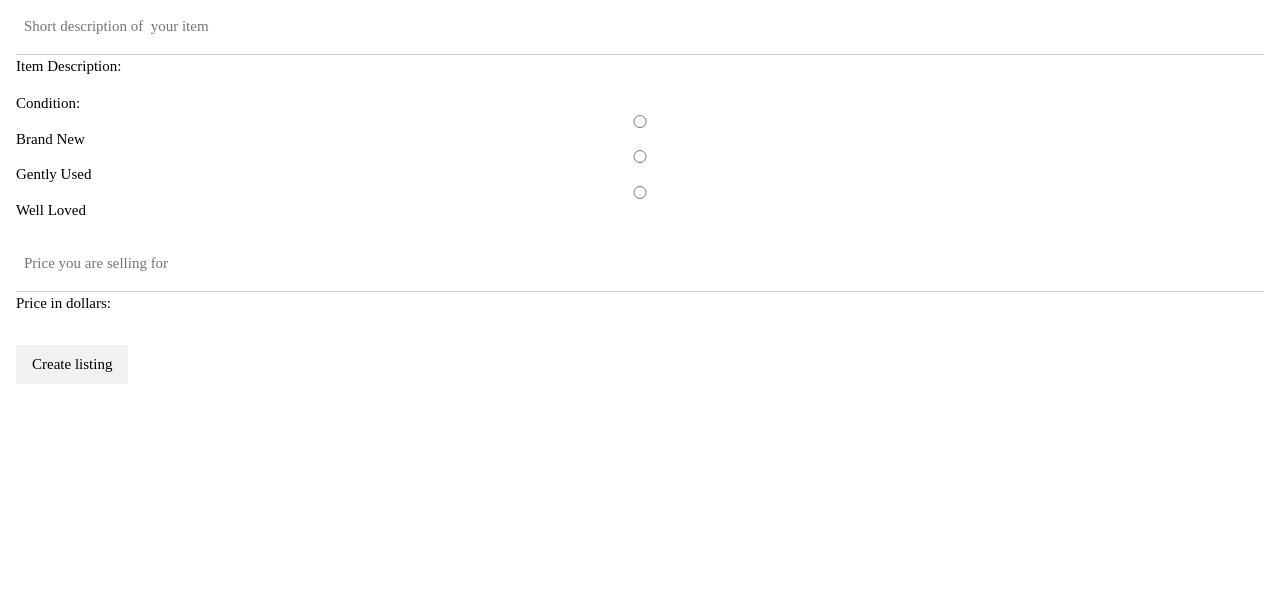
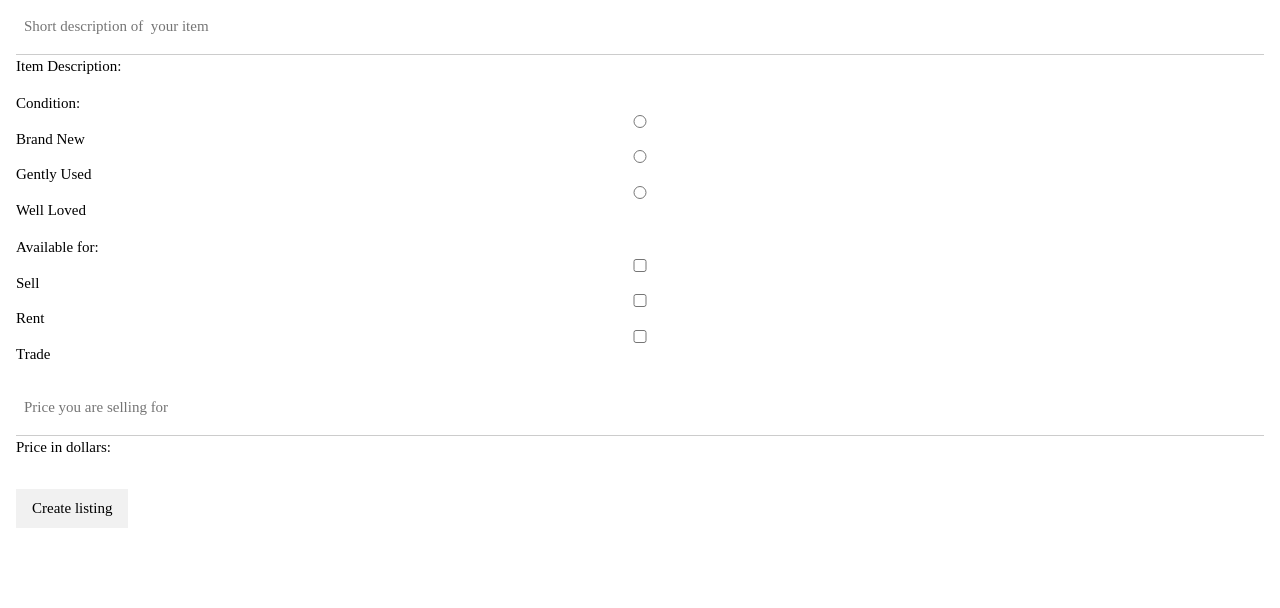
Before and after one commit to firfan12/Gem, a Flask app: template draft/templates/listing_form.html in a window 1280 px wide. Shown: the part 837-1445 px from the top of the page. Before the commit the page ends 1221 px from the top, so only its background shows below. Run offline with Flask 2, Linux system fonts and the light colour scheme; the template is opened without the code that fills it, so the values that code supplies are empty.

Commit message:
implemented Rebecca's changes

```diff
--- a/draft/app.py
+++ b/draft/app.py
@@ -95,25 +95,6 @@ def query():
         return render_template('listings.html', page_title ='Listings Found',listings = results)
 
 
-#Handles the routing of buttons on the main page and on the listing form.
-#Rebecca: could you look  here to see if this is modular enough just if you have time,
-#  considering it is buttons
-#on diff pages? I added this but am not sure if impleemnted right.
-# Could you also check the forms and the actions, esp surrounding the buttons  and on
-# listingform.html?
-# not sure if I did this right....
-@app.route('/redirect/',  methods=['POST','GET'])
-def page_buttons():
-    if request.method == 'GET':
-        # print(request.args)
-        if request.args['submit_button'] == "buy":
-            return redirect(url_for('listings'))
-        elif request.args['submit_button'] == "sell":
-            return redirect(url_for('listingForm'))
-        elif  request.args['submit_button'] == "post_listing":
-            return redirect(url_for('listingForm'))
-
-
 #After a user submits a listing to be posted, this route
 #returns to them the result of their successful listing
 #and tells them that their listing was posted.
@@ -123,9 +104,8 @@ def listingReturn():
     if request.method == 'POST':
         #Retreive all submitted listing information.
         name = request.form['name']
-        #For now, let's just say that the item is only category 'clothing'
-        # (which  is category1).
-        categoryClothing = request.form['category1']
+        #For now, let's just say you can only select one category to list your item under. i.e Clothing.
+        categoryClothing = request.form['category']
         description = request.form['description']
         condition = request.form['condition']
         price = request.form['price']
@@ -134,10 +114,9 @@ def listingReturn():
         else:
             free = False
 
-        #Rebecca: are these lines supposed to be here? The commented out parts. If so,
-        #feel free to remove them. Just not sure what availablefor is.
-        #No database equivalent yet for 'availablefor'.
-        #availableForSell = request.form['sellmode1']
+
+
+        availableForSell = request.form['sellmode']
         #Insert into DB, retreive itemID:
         itemID = listing.insertListing(conn,name,categoryClothing,free, description,
                 condition,price)
--- a/draft/static/listingform_style.css
+++ b/draft/static/listingform_style.css
@@ -7,5 +7,5 @@
 }
 
 p {
-    padding-top: 3em;
+    padding-bottom: 3em;
 }
--- a/draft/templates/listing_form.html
+++ b/draft/templates/listing_form.html
@@ -17,47 +17,47 @@
         <p>Category: Have to click clothing for the draft version. Cannot click other categories (yet)</p>
 
                 <label>
-                    <input class="w3-input w3-padding-16" required type=checkbox name="category1" value="Clothing">
+                    <input class="w3-input w3-padding-16"  type=checkbox name="category" value="Clothing">
                     Clothing
                 </label>
 
                 <label>
-                    <input class="w3-input w3-padding-16"  type=checkbox name="category2" value="Accessories">
+                    <input class="w3-input w3-padding-16"  type=checkbox name="category" value="Accessories">
                     Accessories
                 </label>
 
                 <label>
-                    <input class="w3-input w3-padding-16"  type=checkbox name="category3" value="Dorm Essentials">
+                    <input class="w3-input w3-padding-16"  type=checkbox name="category" value="Dorm Essentials">
                     Dorm Essentials
                 </label>
 
                 <label>
-                    <input class="w3-input w3-padding-16"  type=checkbox name="category4" value="Beauty">
+                    <input class="w3-input w3-padding-16"  type=checkbox name="category" value="Beauty">
                     Beauty
                 </label>Beauty
 
                 <label>
-                    <input class="w3-input w3-padding-16"  type=checkbox name="category5" value="School Supplies">
+                    <input class="w3-input w3-padding-16"  type=checkbox name="category" value="School Supplies">
                     School Supplies
                 </label>
 
                 <label>
-                    <input class="w3-input w3-padding-16"  type=checkbox name="category6" value="Tech">
+                    <input class="w3-input w3-padding-16"  type=checkbox name="category" value="Tech">
                     Tech
                 </label>
 
                 <label>
-                    <input class="w3-input w3-padding-16"  type=checkbox name="category7" value="Furniture">
+                    <input class="w3-input w3-padding-16"  type=checkbox name="category" value="Furniture">
                     Furniture
                 </label>
 
                 <label>
-                    <input class="w3-input w3-padding-16"  type=checkbox name="category8" value="Textbooks">
+                    <input class="w3-input w3-padding-16"  type=checkbox name="category" value="Textbooks">
                     Textbooks
                 </label>
 
                 <label>
-                    <input class="w3-input w3-padding-16"  type=checkbox name="category9" value="Food">
+                    <input class="w3-input w3-padding-16"  type=checkbox name="category" value="Food">
                     Food
                 </label>
 
@@ -73,33 +73,32 @@
 
 
         <p><label>Condition:
-                <input class="w3-input w3-padding-16" type="radio" name="condition" value="Brand New">
+                <input class="w3-input w3-padding-16" required type="radio" name="condition" value="Brand New">
                 <label for="Brand New">Brand New</label>
-                <input class="w3-input w3-padding-16" type="radio" name="condition" value="Gently Used">
+                <input class="w3-input w3-padding-16" required type="radio" name="condition" value="Gently Used">
                 <label for="Gently Used">Gently Used</label>
-                <input class="w3-input w3-padding-16" type="radio" name="condition" value="Well Loved">
+                <input class="w3-input w3-padding-16" required type="radio" name="condition" value="Well Loved">
                 <label for="Well Loved">Well Loved</label>
             </label></p>
 
-        <!--No database equivalent, yet.-->
-        <!--<p><label>Available for:
-        <input class="w3-input w3-padding-16" type="checkbox" id = "sellmode1" name="sellmode1" value = "sell">
-        <label for="sell">Sell</label>
-        <input class="w3-input w3-padding-16" type="checkbox" id = "sellmode2" name="sellmode2" value = "rent">
-        <label for="sell">Rent</label>
-        <input class="w3-input w3-padding-16" type="checkbox" id = "sellmode3" name="sellmode3" value = "trade">
-        <label for="sell">Trade</label>
-    </label></p>-->
+        <!-- Whether the item is for sale, rent, or trade -->
+        <p><label>Available for:
+            <input class="w3-input w3-padding-16" type="checkbox" name="sellmode" value = "sell">
+            <label for="sell">Sell</label>
+            <input class="w3-input w3-padding-16" type="checkbox" name="sellmode" value = "rent">
+            <label for="sell">Rent</label>
+            <input class="w3-input w3-padding-16" type="checkbox" name="sellmode" value = "trade">
+            <label for="sell">Trade</label>
+        </label></p>
 
 
         <p><input class="w3-input w3-padding-16" type="number" placeholder="Price you are selling for" required
                 name="price" min="0">Price in dollars:</p>
 
-        <form class="page_buttons" method="GET" action="/redirect/">
-            <button class="w3-button w3-light-grey w3-section center" type="submit" name="submit_button"
-                value="post_listing">Create listing</button>
-            <!-- value="2020-11-16T20:00"...  label? req  them to select 1 checkbox.-->
-        </form>
+        <a href = "{{ url_for('listingForm') }}">
+            <button class="w3-button w3-light-grey w3-section center" type="submit"
+             value="buy">Create listing</button>
+          </a>
 </div>
 
 {% endblock %}
```
Also changed, not shown: draft/static/main_style.css (+3 -6 lines), draft/templates/main.html (+7 -4 lines).
